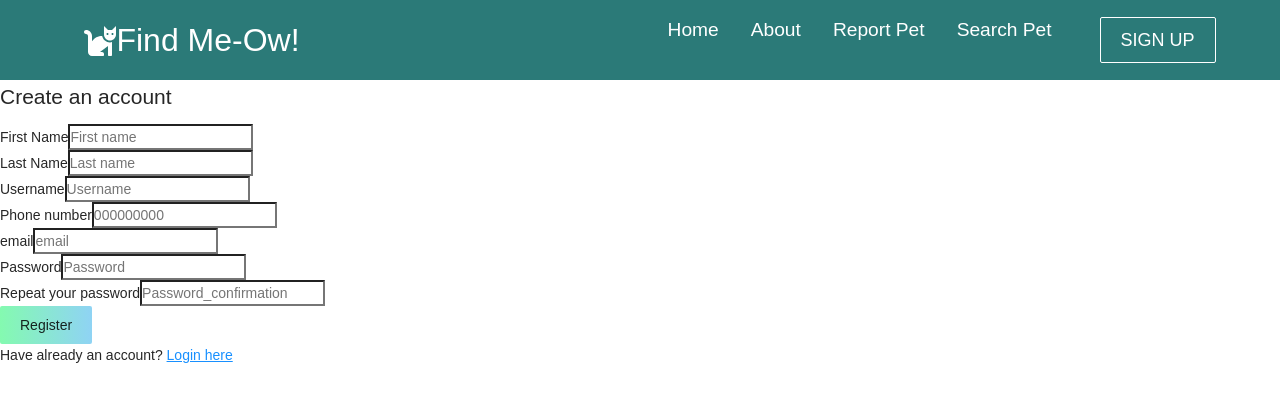
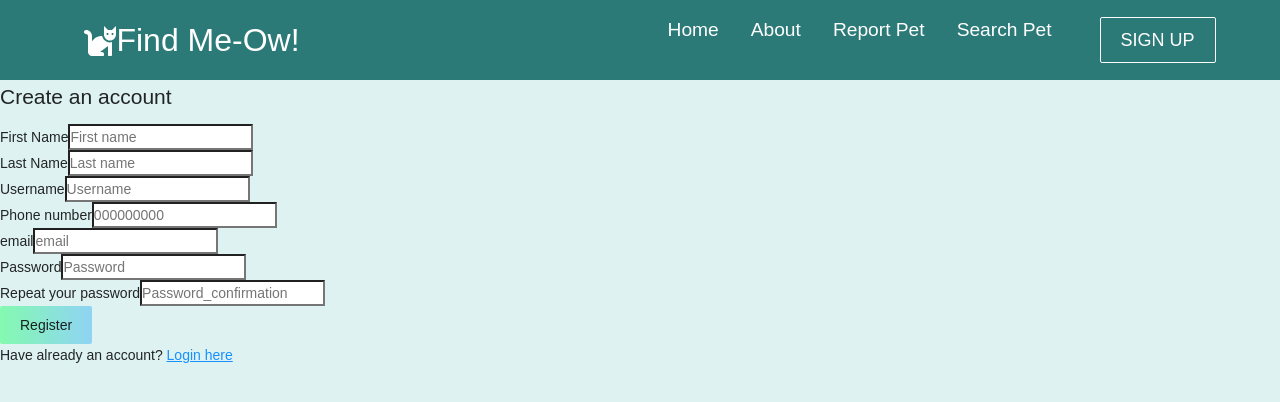
Before and after one commit to WalidDouri/FinalProject_Find_Meow, a React (Create React App) app in the folder frontend/: page /sign-up in a window 1280 px wide. Shown: the top 402 px of the page. Built offline with nearby package versions, Linux system fonts and the light colour scheme.

Commit message:
add scss import

```diff
--- a/frontend/src/Pages/SignUp.jsx
+++ b/frontend/src/Pages/SignUp.jsx
@@ -50,7 +50,7 @@ export default function SignUp() {
 
 
   return (
-<section className="vh-100 bg-image" >
+<section className="vh-100 bg-image signup" >
   {/* <div className="mask d-flex align-items-center h-100 gradient-custom-3"> */}
     <div className="container h-100">
       <div className="row d-flex justify-content-center align-items-center h-100">
```
